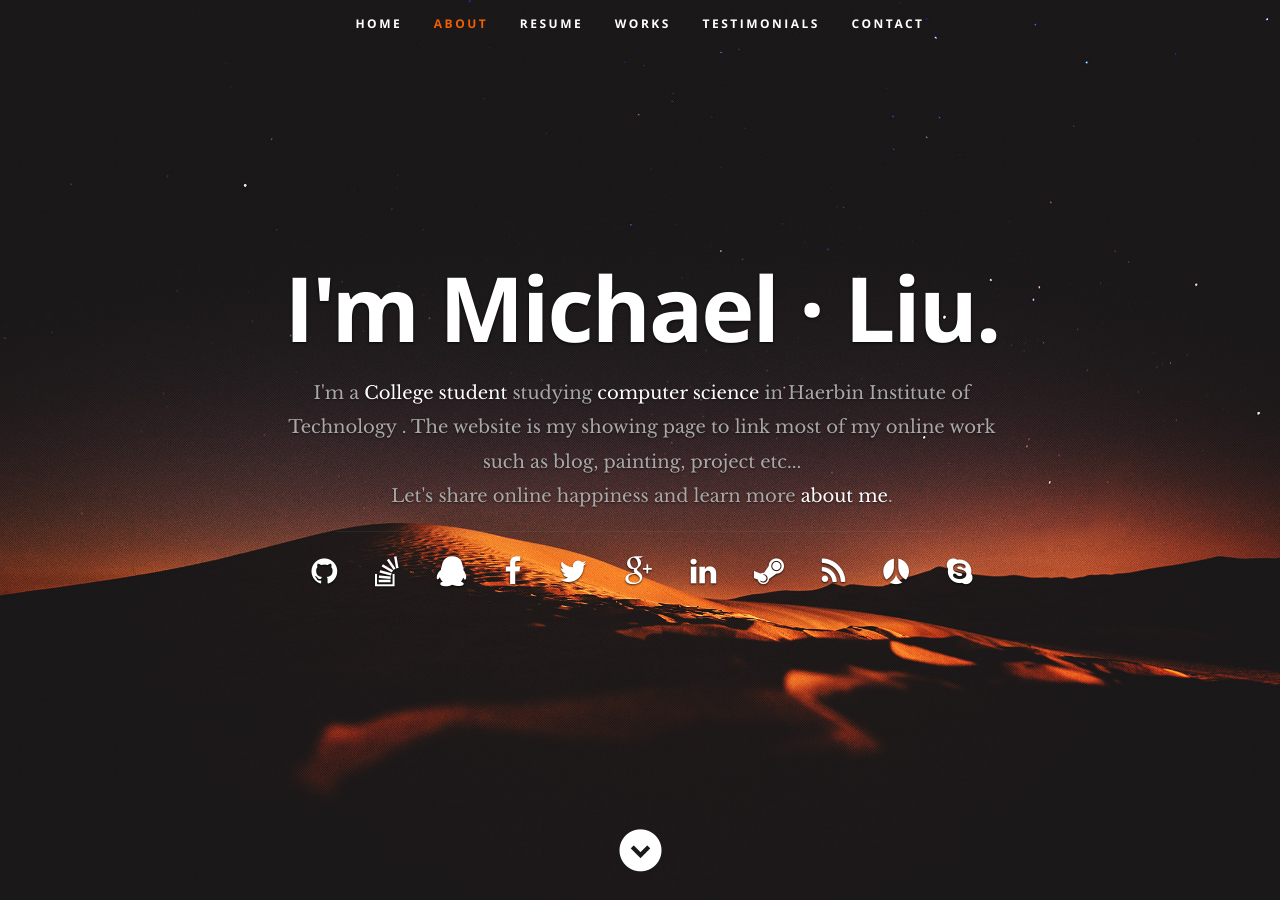
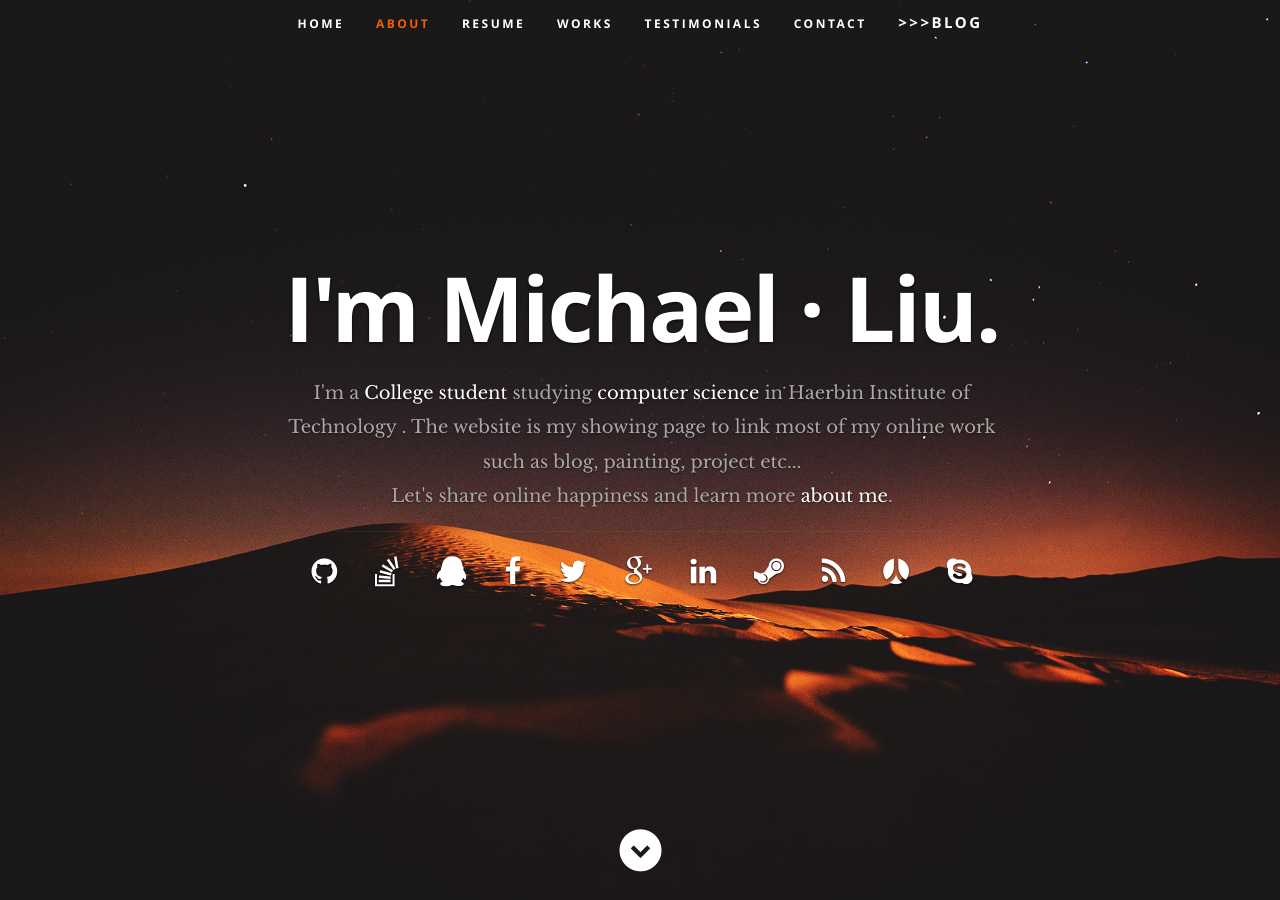
Before and after one commit to liu946/liu946.github.io, a Jekyll site: the page built from index.html, in a window 1280 px wide and 900 px high. Built offline with Jekyll 4.4.1, drawn with Linux system fonts in a browser that asks for light colours; the list of posts is cut into pages by our own code.

Commit message:
blog quick link

```diff
--- a/_includes/header.html
+++ b/_includes/header.html
@@ -14,6 +14,8 @@
             <li><a class="smoothscroll" href="#portfolio">Works</a></li>
             <li><a class="smoothscroll" href="#testimonials">Testimonials</a></li>
             <li><a class="smoothscroll" href="#contact">Contact</a></li>
+            <li><a class="smoothscrol" href="/achieve.html">
+              <strong>>>>Blog</strong></a></li>
          </ul> <!-- end #nav -->
 
       </nav> <!-- end #nav-wrap -->
```
